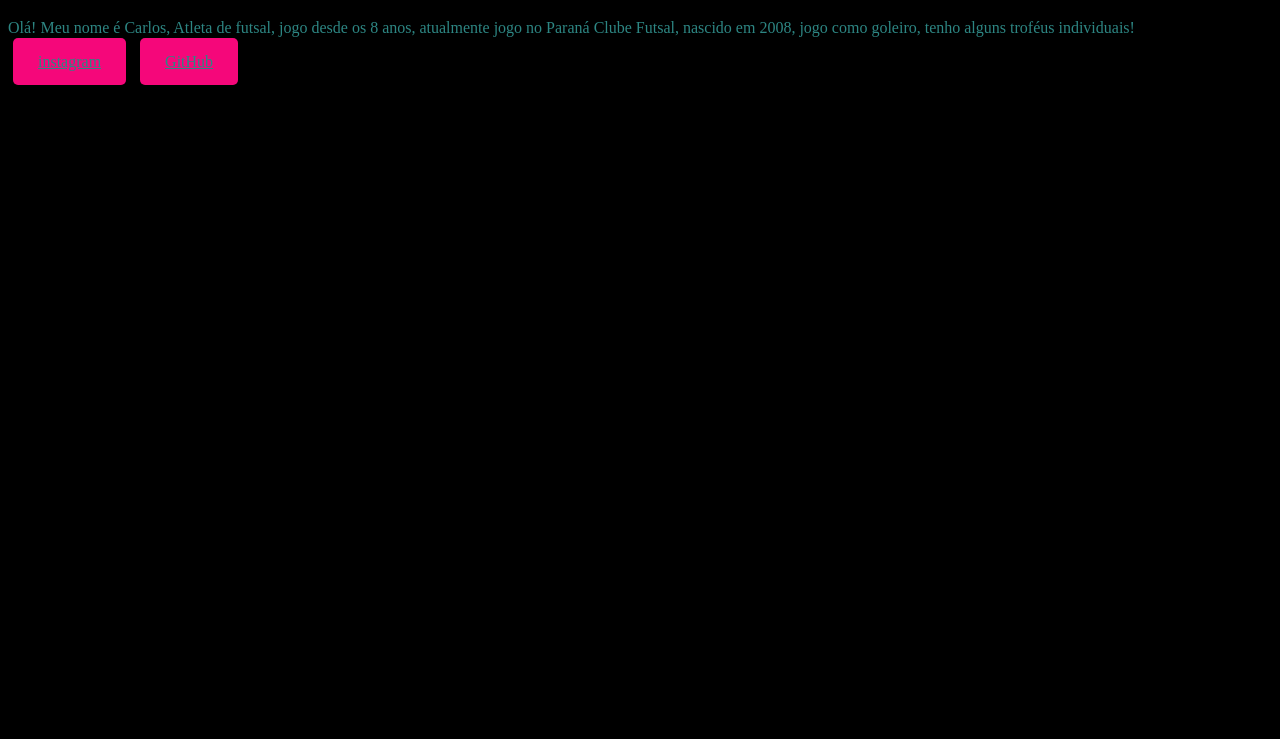
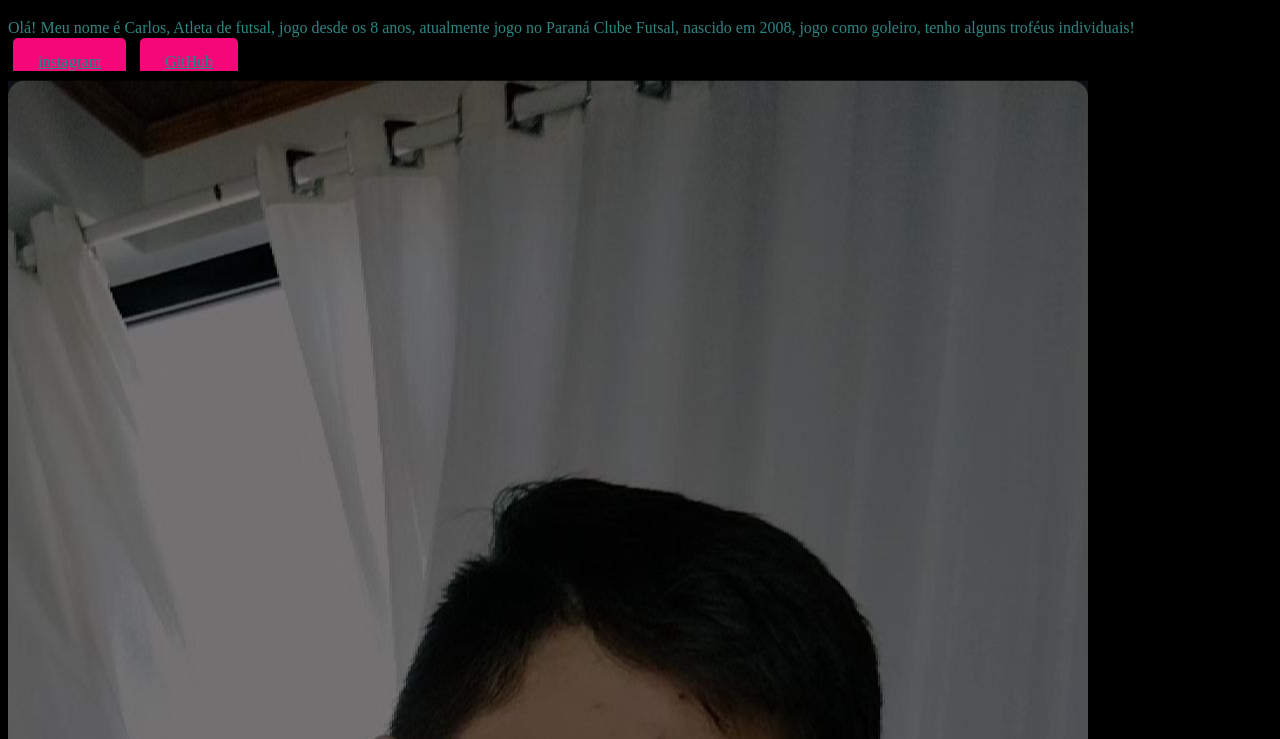
Before and after one commit to Carlos-Masselai/Portif-lio-Carlos, a plain HTML site: page index.html in a window 1280 px wide. Shown: the part 61-800 px from the top of the page. Drawn offline with Linux system fonts and the light colour scheme.

Commit message:
28 de agosto 2024

```diff
--- a/index.html
+++ b/index.html
@@ -18,6 +18,7 @@
 
     <a href="https://instagram.com/cadugk12">instagram</a>
     <a href="https://.com/Carlos-Masselai">GitHub</a>
+    <img class= "foto" src="foto.png"
   </main> <!-- aqui é a parte principal-->
   <footer></footer> <!--  rodapé -->
   <script src="script.js"></script>
```
